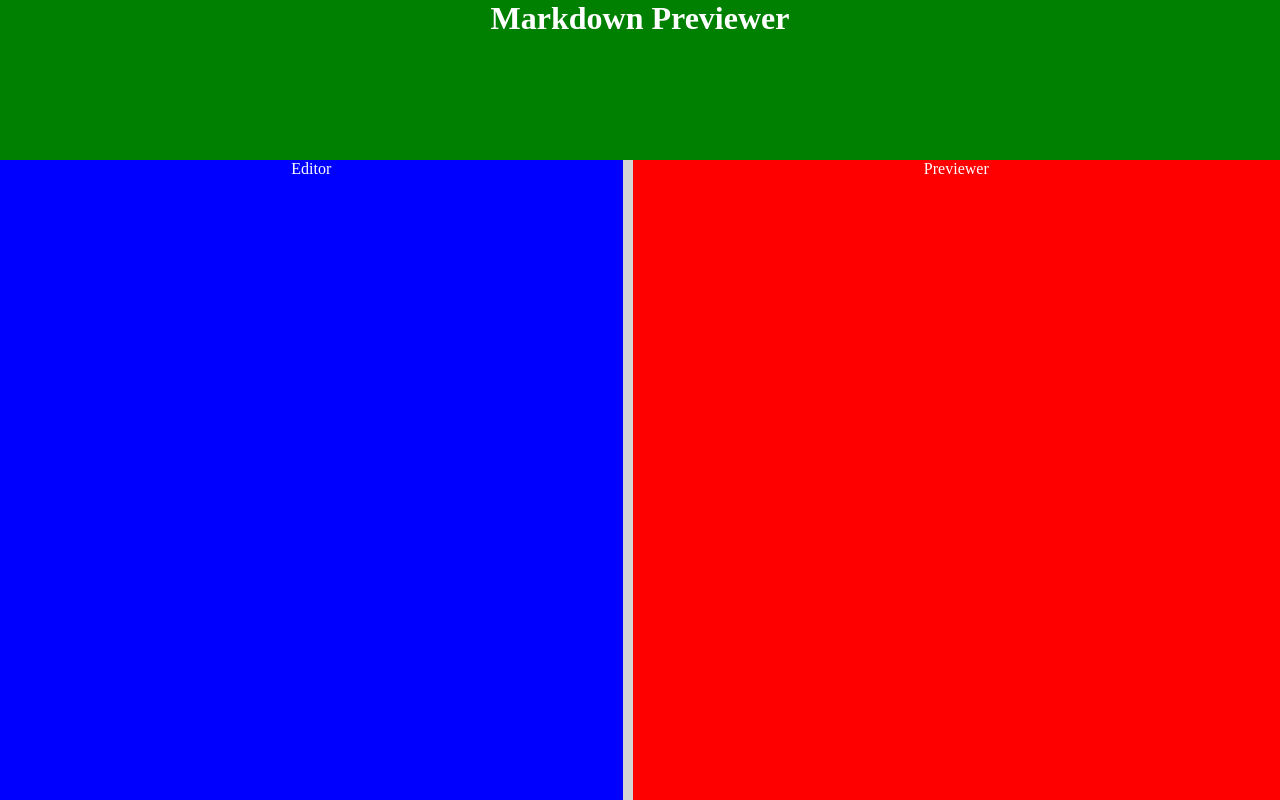
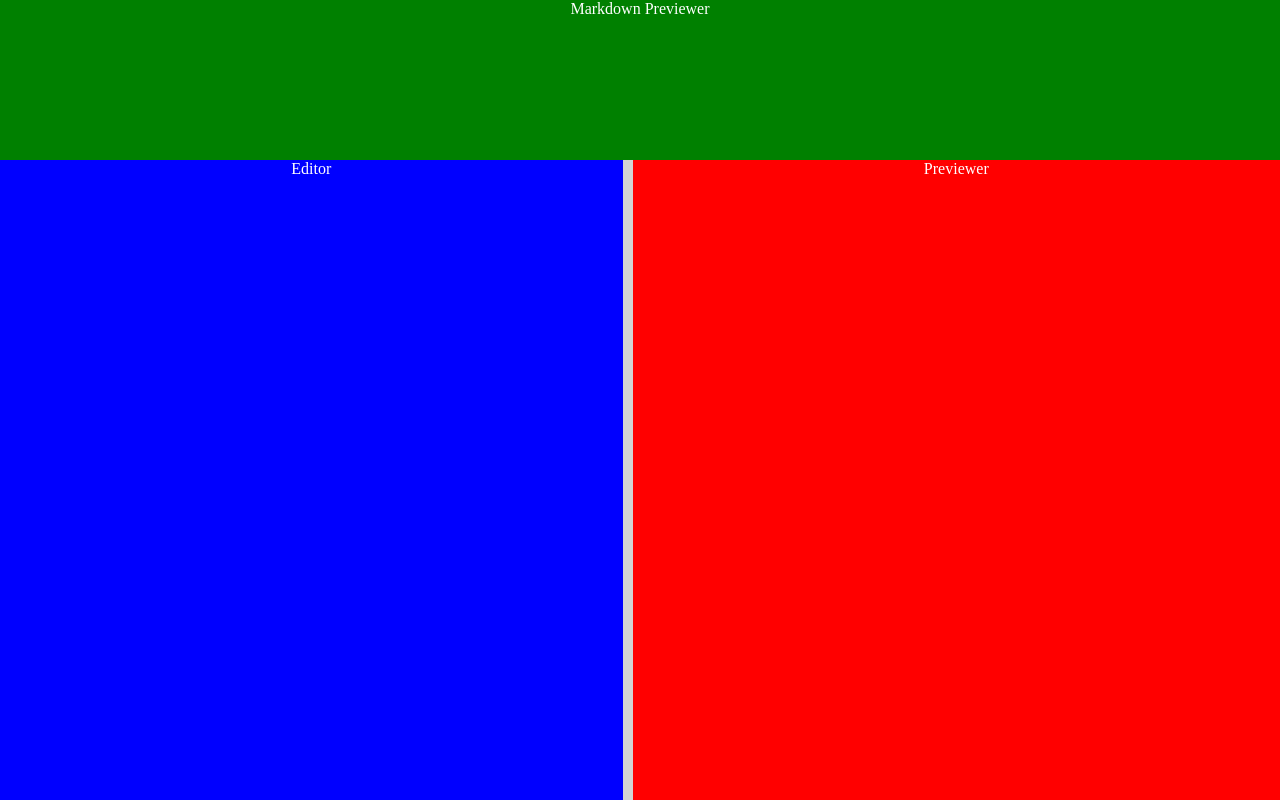
Before and after one commit to kyleyasumiishi/markdown, a React (Create React App) app: page / in a window 1280 px wide. Built offline with nearby package versions, Linux system fonts and the light colour scheme.

Commit message:
Renamed grid components to panel components, and separated header into separate component

```diff
--- a/src/components/App.css
+++ b/src/components/App.css
@@ -5,7 +5,7 @@ body {
   height: 100%;
 }
 
-.title {
+.header {
   margin: 0;
   background: green;
   color: white;
--- a/src/components/App.js
+++ b/src/components/App.js
@@ -1,12 +1,14 @@
 import React, { Component } from "react";
 import "./App.css";
-import GridContainer from "./GridContainer";
+import PanelContainer from "./PanelContainer";
+import HeaderContainer from "./HeaderContainer";
 
 class App extends Component {
   render() {
     return (
       <div>
-        <GridContainer />
+        <HeaderContainer />
+        <PanelContainer />
       </div>
     );
   }
--- a/src/components/Grid.js
+++ /dev/null
@@ -1,21 +0,0 @@
-import React from "react";
-import "./GridContainer";
-
-const Grid = props => {
-  return (
-    <div>
-      <h1 className="title">Markdown Previewer</h1>
-      <div
-        className="container"
-        onMouseUp={props.mouseup}
-        onMouseMove={props.mousemove}
-      >
-        <div className="panel editor">Editor</div>
-        <div className="handler" onMouseDown={props.mousedown} />
-        <div className="panel previewer">Previewer</div>
-      </div>
-    </div>
-  );
-};
-
-export default Grid;
--- /dev/null
+++ b/src/components/Header.js
@@ -0,0 +1,7 @@
+import React from "react";
+
+const Header = props => {
+  return <div className="header">Markdown Previewer</div>;
+};
+
+export default Header;
--- /dev/null
+++ b/src/components/HeaderContainer.js
@@ -0,0 +1,18 @@
+import React, { Component } from "react";
+import Header from "./Header";
+
+class HeaderContainer extends Component {
+  constructor(props) {
+    super(props);
+  }
+
+  render() {
+    return (
+      <div>
+        <Header />
+      </div>
+    );
+  }
+}
+
+export default HeaderContainer;
--- /dev/null
+++ b/src/components/Panel.js
@@ -0,0 +1,18 @@
+import React from "react";
+import "./PanelContainer";
+
+const Panel = props => {
+  return (
+    <div
+      className="container"
+      onMouseUp={props.mouseup}
+      onMouseMove={props.mousemove}
+    >
+      <div className="panel editor">Editor</div>
+      <div className="handler" onMouseDown={props.mousedown} />
+      <div className="panel previewer">Previewer</div>
+    </div>
+  );
+};
+
+export default Panel;
--- a/src/components/GridContainer.js
+++ b/src/components/PanelContainer.js
@@ -1,7 +1,7 @@
 import React, { Component } from "react";
-import Grid from "./Grid";
+import Panel from "./Panel";
 
-class GridContainer extends Component {
+class PanelContainer extends Component {
   constructor(props) {
     super(props);
     this.state = {
@@ -38,7 +38,7 @@ class GridContainer extends Component {
 
   render() {
     return (
-      <Grid
+      <Panel
         mousedown={this.handleMouseDown}
         mousemove={this.handleMouseMove}
         mouseup={this.handleMouseUp}
@@ -47,4 +47,4 @@ class GridContainer extends Component {
   }
 }
 
-export default GridContainer;
+export default PanelContainer;
```
